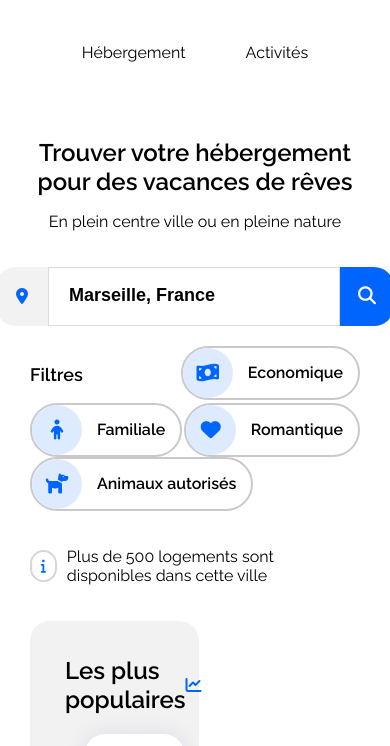
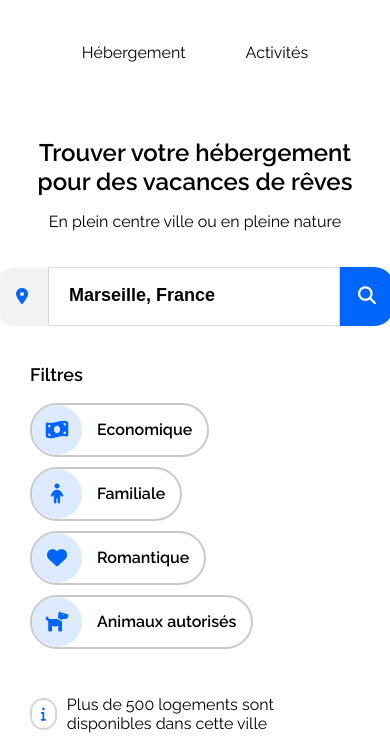
Before and after one commit to n3ographic/cpm2_2021_p1_front_abric, a plain HTML site: page index.html in a window 390 px wide. Shown: the part 50-796 px from the top of the page. Drawn offline with Linux system fonts and the light colour scheme.

Commit message:
ajout de la partie responsive des filtres plus quelques correction sur la partie search bar

```diff
--- a/index.html
+++ b/index.html
@@ -29,7 +29,7 @@
     <main>
         <section id="hebergementSearch">
             <h1>Trouver votre hébergement pour des vacances de rêves</h1>
-            <p>En plein centre ville ou en pleine nature</p>
+            <span id="p_special"><p>En plein centre ville ou en pleine nature</p></span>
             <div>
                 <form action="GET">
                     <label for="nom"><i class="fas fa-map-marker-alt"></i></label>
@@ -39,7 +39,10 @@
             </div>
 
             <div id="filtres">
-                <p id="bold">Filtres</p>
+                <div id="bold"><p >Filtres</p></div>
+
+
+
                     <div class="filtreName">
                         <div class="animation"></div>
                         <i class="fas fa-money-bill-wave"></i>
@@ -60,6 +63,8 @@
                         <i class="fas fa-dog"></i>
                         <p>Animaux autorisés</p>
                     </div>
+
+
             </div>
 
 
--- a/style.css
+++ b/style.css
@@ -154,7 +154,7 @@ form button i{
         padding-left: 0;
         padding-right: 0;
     }
-    #hebergementSearch{
+    #hebergementSearch #p_special, h1{
         text-align: center;
     }
     #buttonRechercher{
@@ -179,7 +179,7 @@ CODE CSS POUR LES FILTRES
     display: flex;
     flex-wrap: wrap;
     width: 100%;
-    justify-content:space-between;
+
 }
 .filtreName{
     position: relative;
@@ -191,6 +191,7 @@ CODE CSS POUR LES FILTRES
     border-radius: 40px;
     border: solid 2px rgb(201, 201, 201);
     font-weight: 600;
+    margin: 0px 20px 0px 20px ;
 }
 
 .filtreName p{
@@ -208,6 +209,7 @@ CODE CSS POUR LES FILTRES
     background-color:#DEEBFF ;
     color: #0065FC ;
     z-index: 1;
+
 }
 
 .filtreName:before {
@@ -234,6 +236,26 @@ CODE CSS POUR LES FILTRES
         color: white;
         transition: all 0.3s ease-in-out;
     }
+
+
+      /*=====================
+     RESPONSIVE PARTIE FILTRE
+      ======================*/
+    @media screen and (max-width: 768px) {
+      #bold{
+          width: 100%;
+          text-align: none !important;
+      }
+      #filtres{
+          width: 100%;
+          justify-content: start;
+      }
+
+      .filtreName{
+        margin: 0px 30px 10px 0px;
+      }
+    }
+
 
 
 
```
Lines whose indentation alone changed are shown as unchanged.
